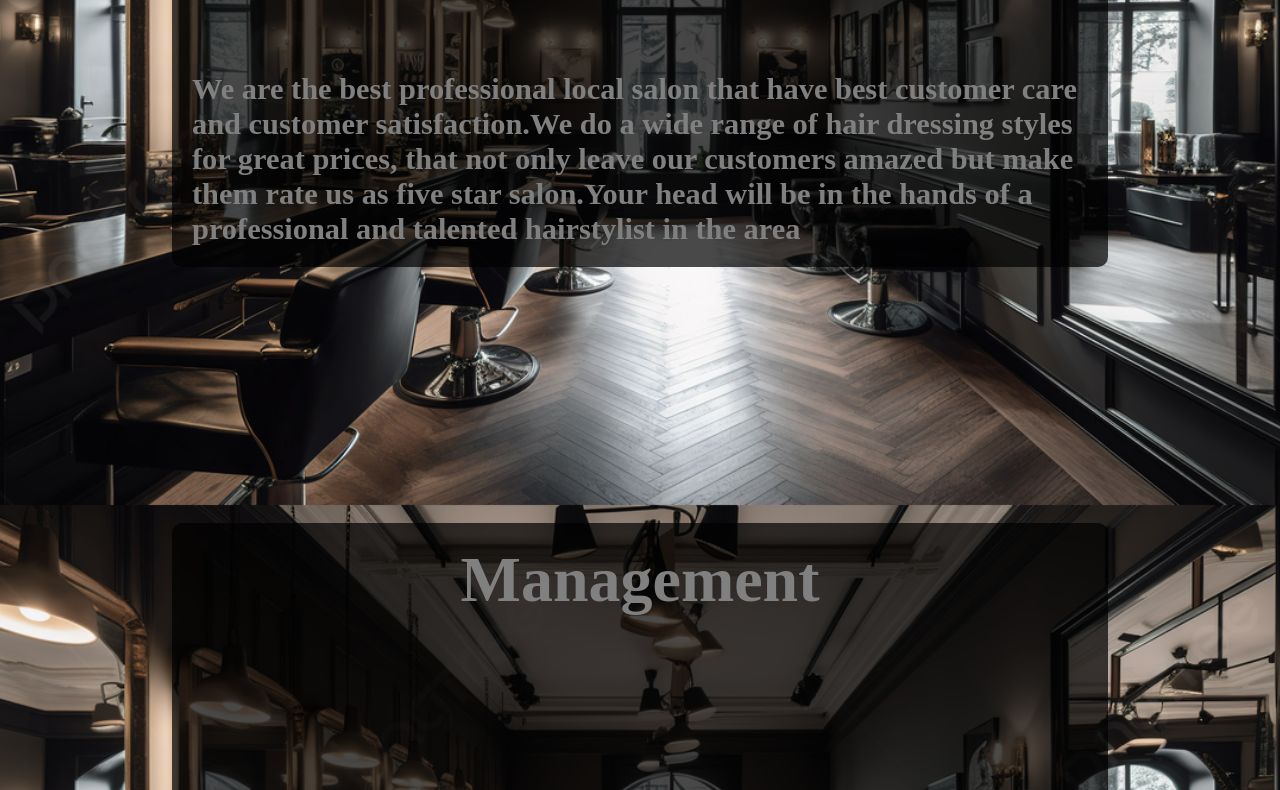
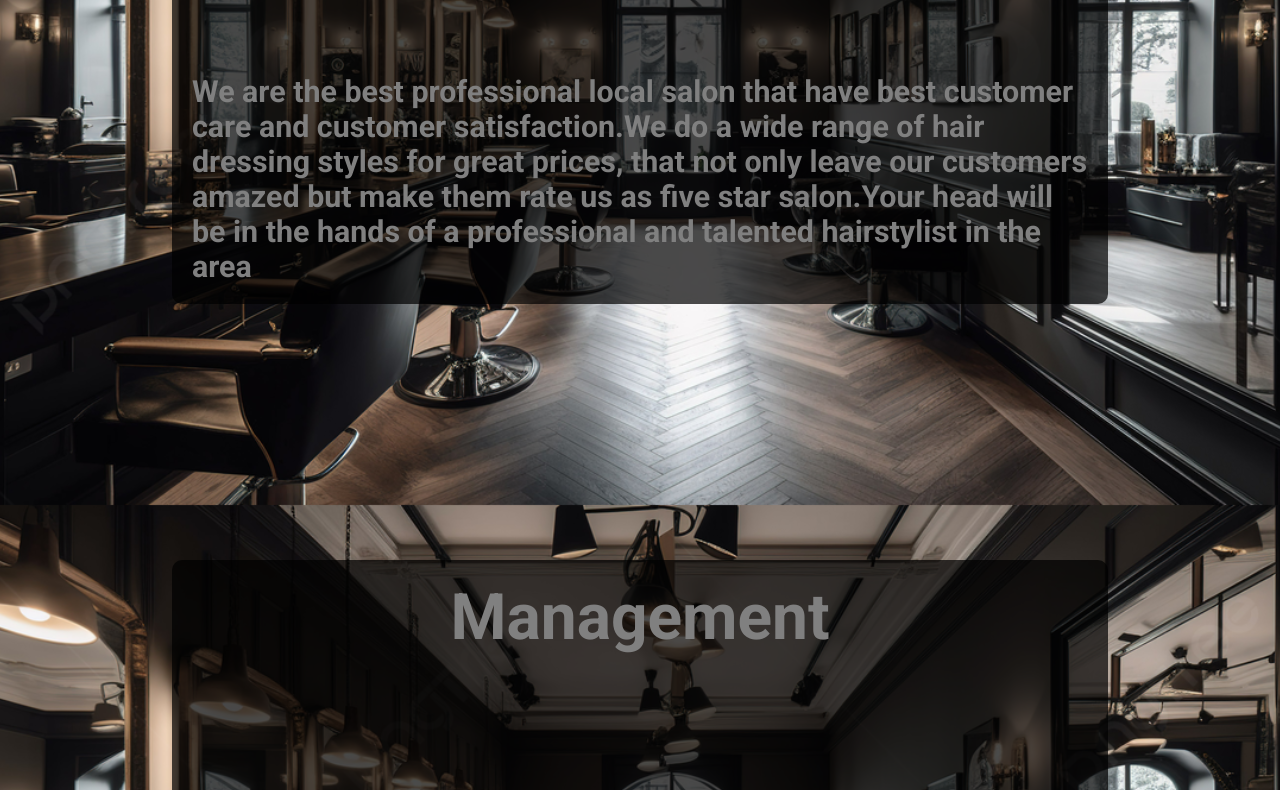
Before and after one commit to Phetsodonald/barber-shop, a plain HTML site: page about.html in a window 1280 px wide. Shown: the part 295-1085 px from the top of the page. Drawn offline with Linux system fonts and the light colour scheme.

Commit message:
Update about.css

```diff
--- a/styles/about.css
+++ b/styles/about.css
@@ -13,7 +13,7 @@ body{
     background-size:cover;
     background-repeat:no-repeat;
     margin:10% 0 0 0;
-    font-familly:roboto,sans-serif;
+    font-family:roboto,sans-serif;
     min-height:100vh;
 }
 
```
